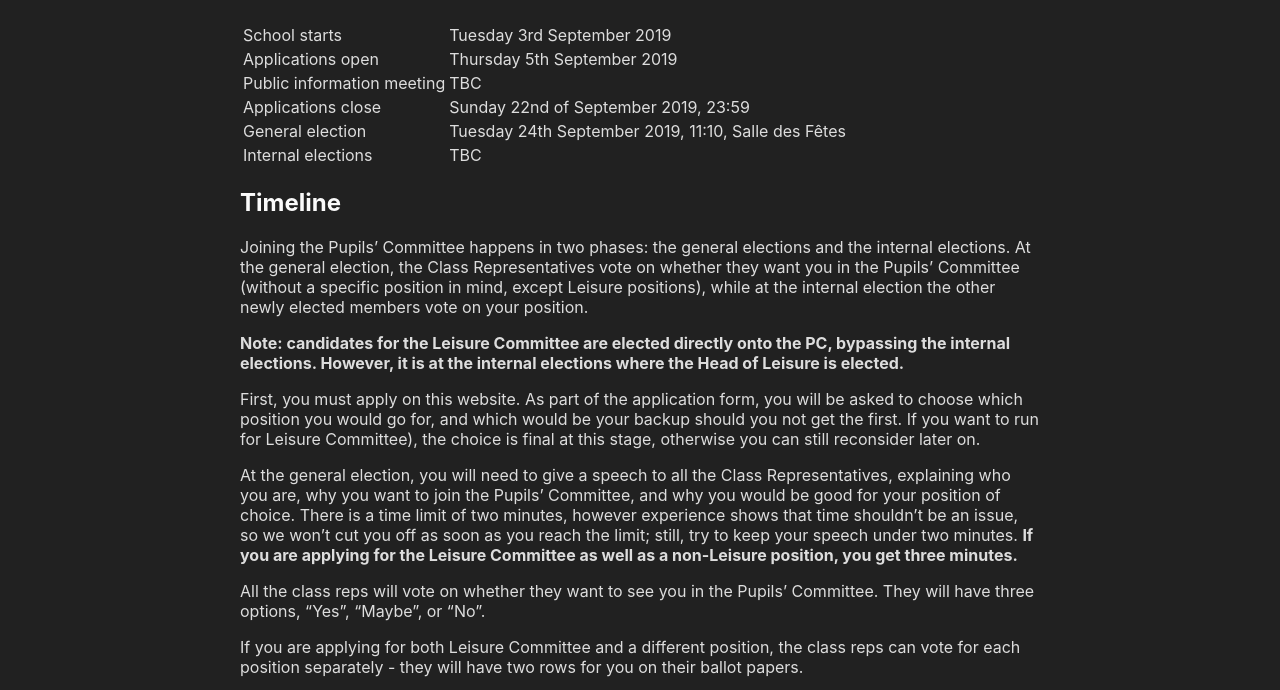
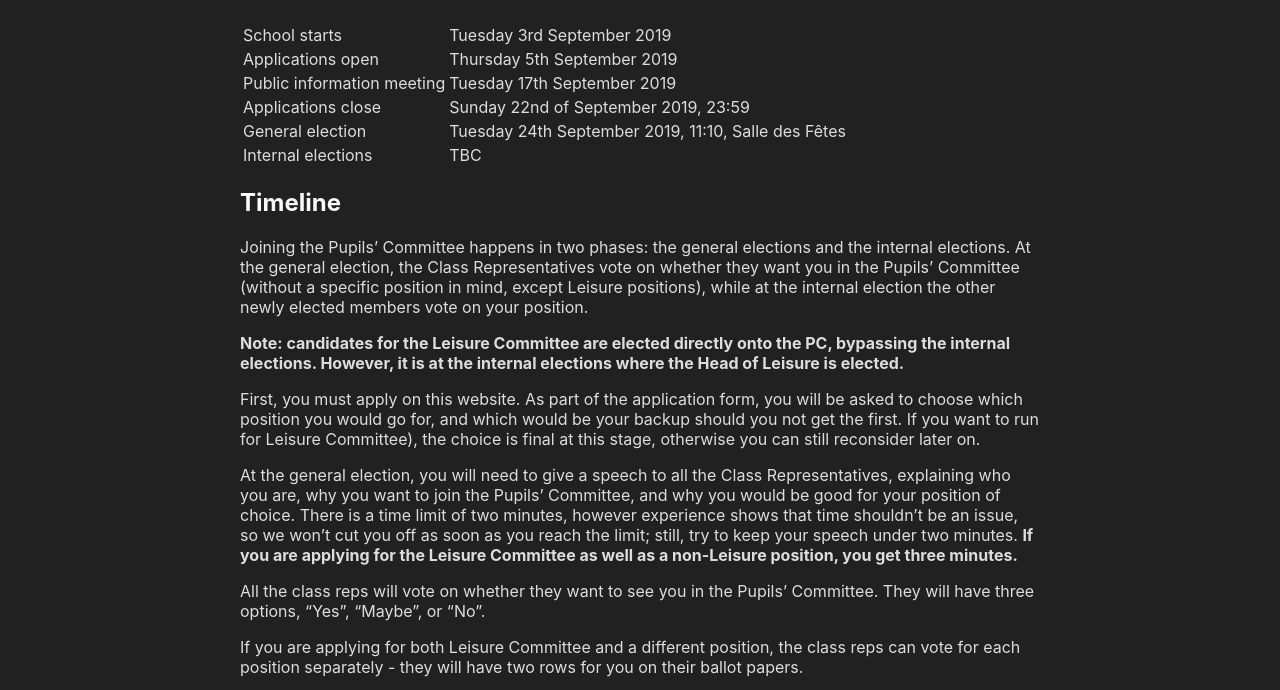
Before and after one commit to pc-kirchberg/join2019, an Eleventy site: page pages/process.md in a window 1280 px wide. Shown: the part 106-796 px from the top of the page. Built offline with nearby package versions, Linux system fonts and the light colour scheme; Eleventy itself is replaced by a stand-in of ours; files that its build step writes are made by us from their sources.

Commit message:
Update Page “process”

```diff
--- a/pages/process.md
+++ b/pages/process.md
@@ -11,7 +11,7 @@ disabled: false
 | -------------------------- | --------------------------------------------------- |
 | School starts              | Tuesday 3rd September 2019                          |
 | Applications open          | Thursday 5th September 2019                         |
-| Public information meeting | TBC                                                 |
+| Public information meeting | Tuesday 17th September 2019                         |
 | Applications close         | Sunday 22nd of September 2019, 23:59                |
 | General election           | Tuesday 24th September 2019, 11:10, Salle des Fêtes |
 | Internal elections         | TBC                                                 |
```
